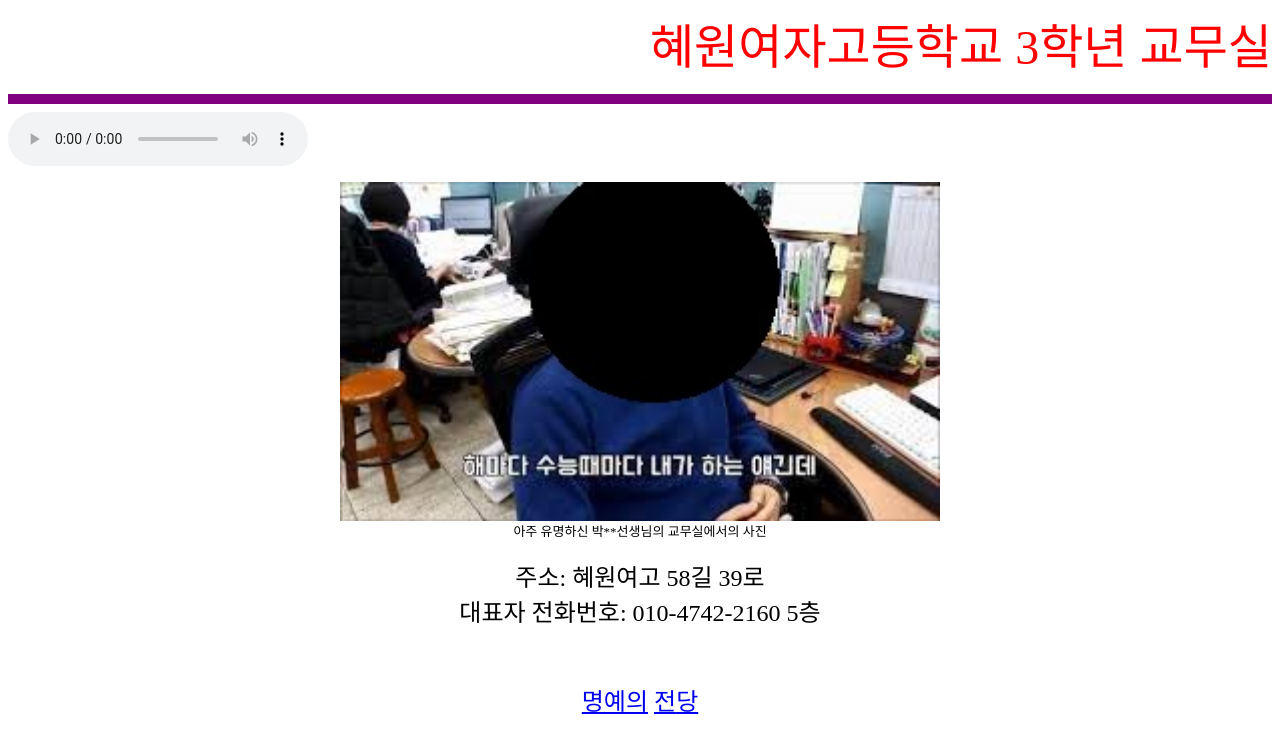
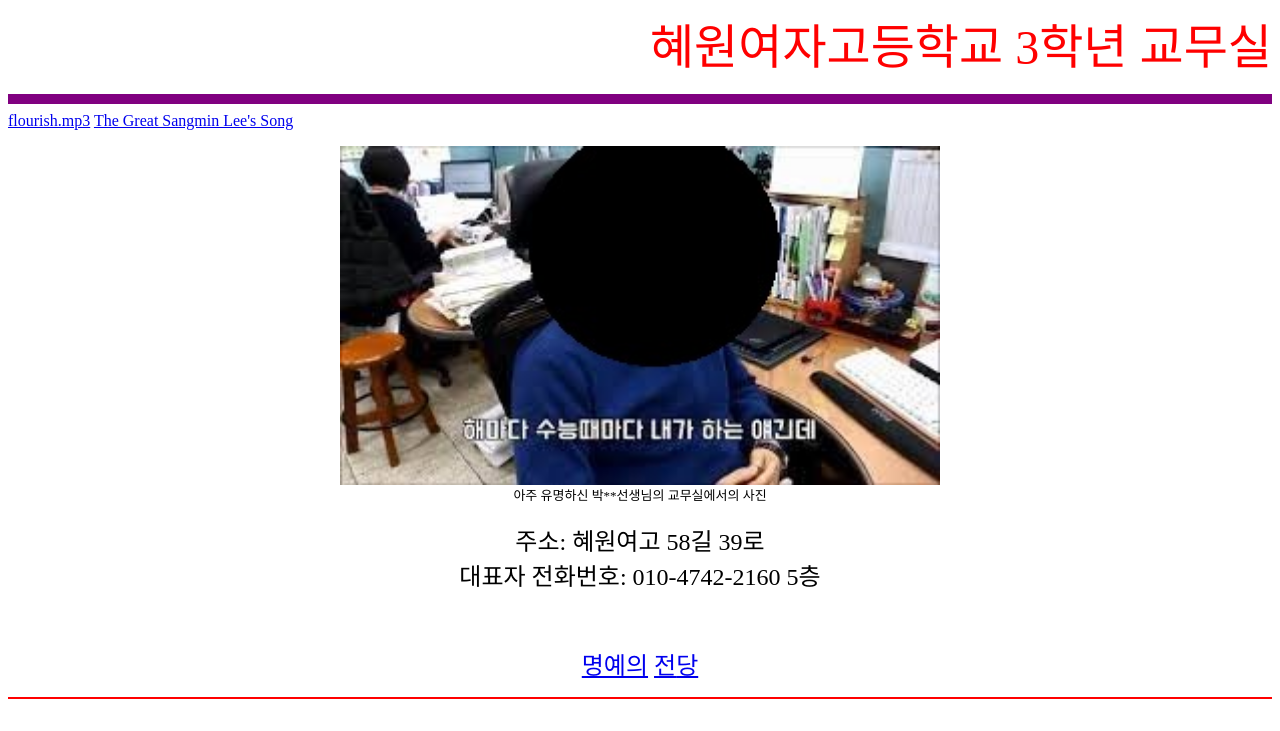
Before and after one commit to My30911/great_yup, a plain HTML site: page 주.html in a window 1280 px wide. Shown: the top 731 px of the page. Drawn offline with Linux system fonts and the light colour scheme.

Commit message:
Update 주.html

```diff
--- a/주.html
+++ b/주.html
@@ -3,7 +3,8 @@
 <body>
 <p align=center><font size=50 color=red face=궁서체><marquee scrollamount=20 behavior=alternate>혜원여자고등학교 3학년 교무실</marquee></font></p>
 <hr size=10 color=purple> </hr>
-<audio autoplay controls><source src=flourish.mp3></audio>
+  <a href=flourish.mp3 target=p>flourish.mp3</a>
+  <a href=골든벨.mp4 target=p>The Great Sangmin Lee's Song</a>
 <a href=도.mp3 target=_blank><p align=center><img src=교무실.jpg width=600></a>
 </br>
 <font size=2>아주 유명하신 박**선생님의 교무실에서의 사진</font>
```
